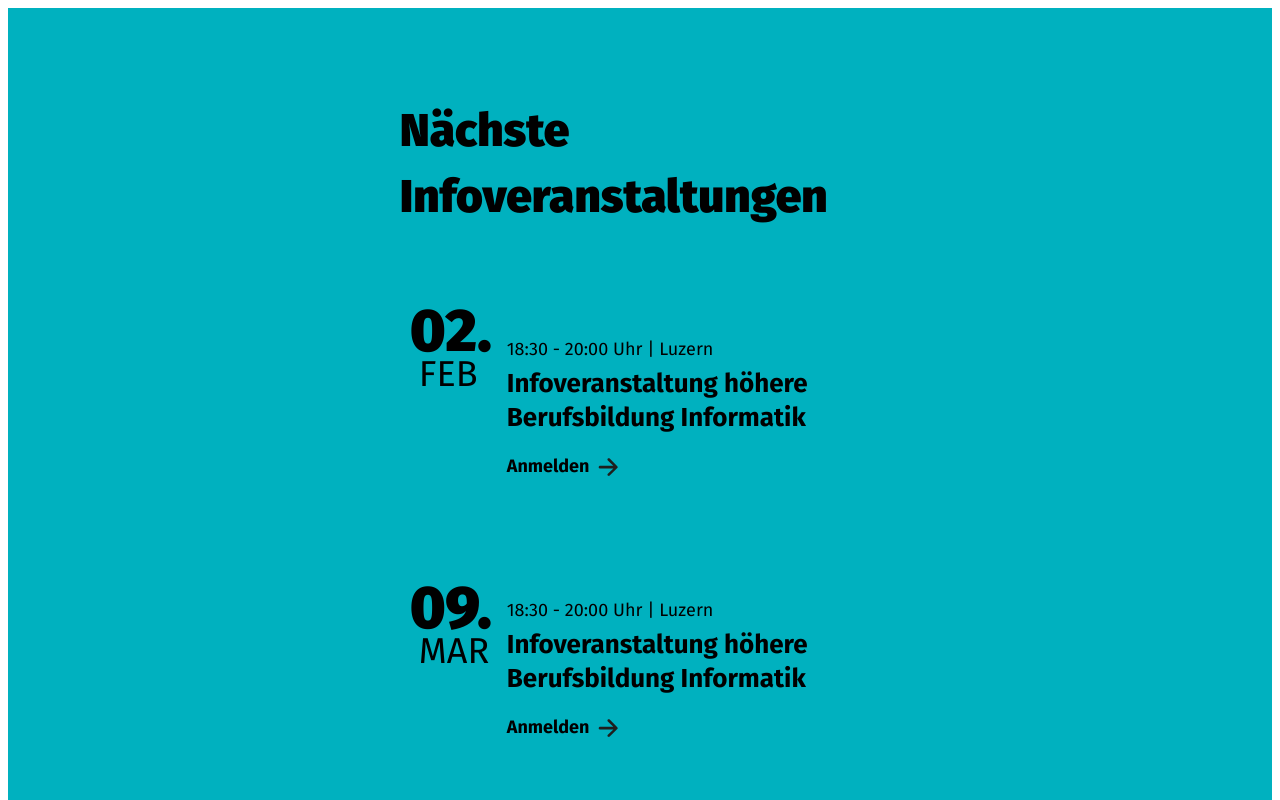
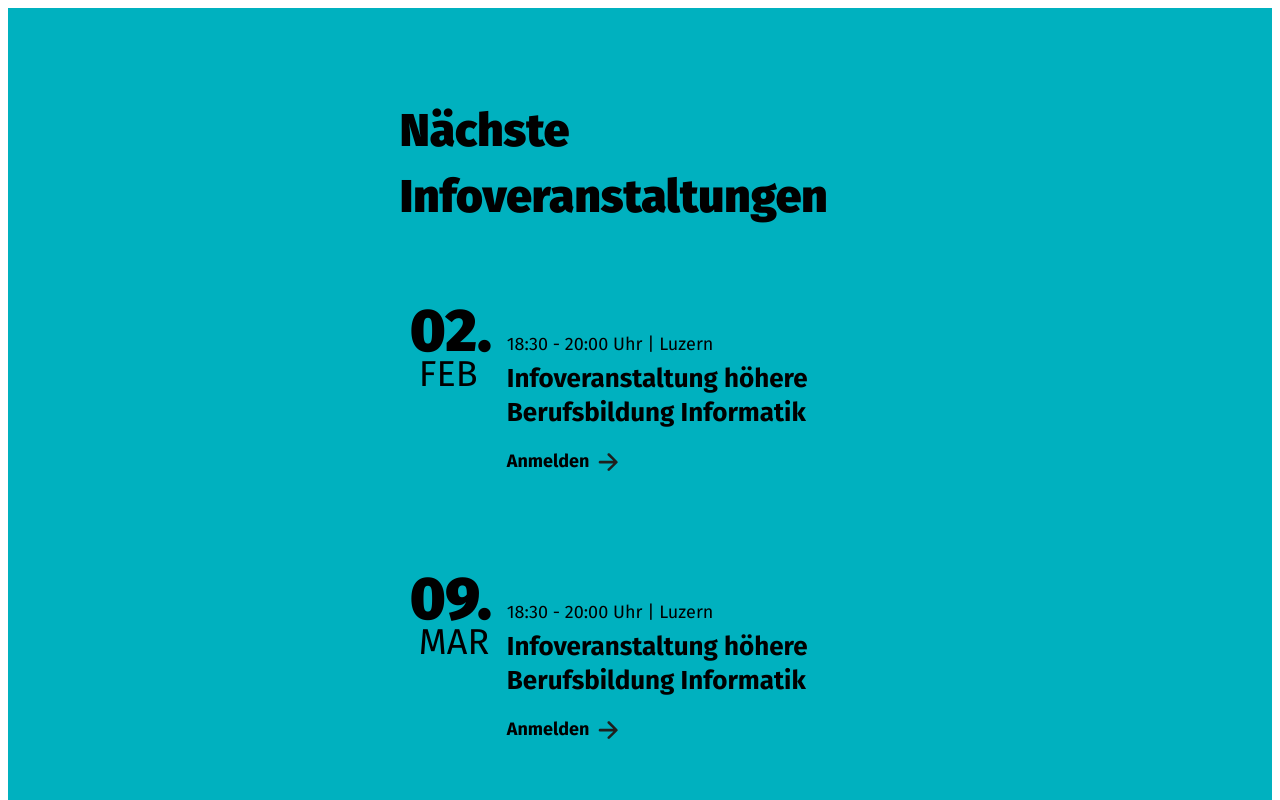
Before and after one commit to krrli/heroes, a website built with webpack: page src/index.html in a window 1280 px wide. Shown: the top 800 px of the page. Built offline with nearby package versions, Linux system fonts and the light colour scheme.

Commit message:
update for large screen

```diff
--- a/src/index.html
+++ b/src/index.html
@@ -11,10 +11,10 @@
       <div class="column">
         <div class="course-column">
         <h1>Nächste Infoveranstaltungen</h1>
-        <p class="course-data-first">
+        <div class="course-data-first">
           <span class="date">02.</span>
           <span class="month">FEB</span>
-        </p>
+        </div>
         <div class="course-data-second">
           <span class="course-time-place">18:30 - 20:00 Uhr | Luzern</span>
           <span class="course-institute">Infoveranstaltung höhere<br/>Berufsbildung Informatik</span>
--- a/src/styles/index.scss
+++ b/src/styles/index.scss
@@ -46,7 +46,7 @@ h1{
 
 .signup{
   padding-top: 18px;
-  padding-bottom: 34px;
+  padding-bottom: 30px;
 }
 
 .course-data-first {
@@ -95,6 +95,7 @@ h1{
   padding-left: 107px;
   position: relative;
   bottom: 77px;
+  padding-top: 11px;
 }
 
 .course-institute{
```
